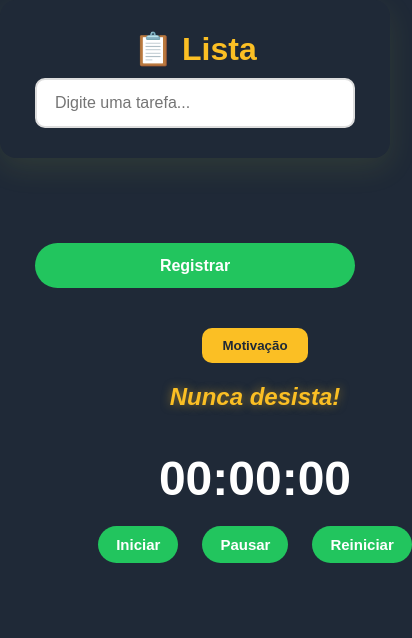
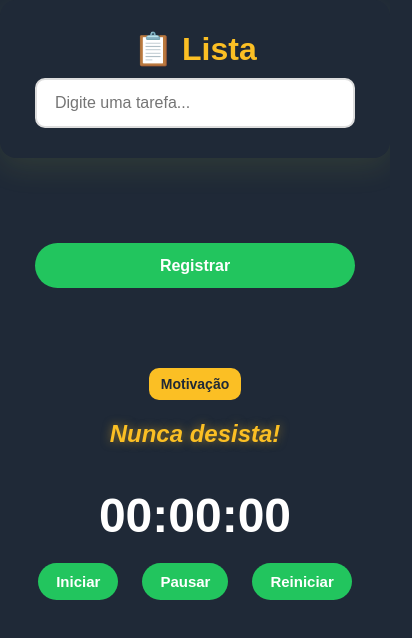
Before and after one commit to pedronascimentofreittas-max/todo-list-js-, a plain HTML site: page index.html in a window 390 px wide. Shown: the whole page, 412 px wide, since content can reach past the window. Drawn offline with Linux system fonts and the light colour scheme.

Commit message:
responsividade

```diff
--- a/style.css
+++ b/style.css
@@ -200,3 +200,31 @@ body {
 
     text-shadow: 0 0 10px rgba(251,191,36,0.5);
 }
+@media (max-width: 768px) {
+    .conteudo {
+        display: flex;
+        flex-direction: column;
+        align-items: center;
+        gap: 20px;
+    }
+
+    .lista {
+        width: 100%;
+    }
+
+    .cronometro-area {
+        width: 100%;
+    }
+  #motivacao {
+        width: fit-content;
+        font-size: 14px;
+        padding: 8px 12px;
+    }
+    input {
+        width: 100%;
+    }
+
+    button {
+        width: 100%;
+    }
+}
```
